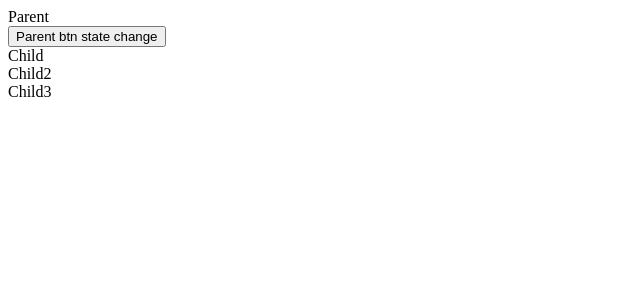
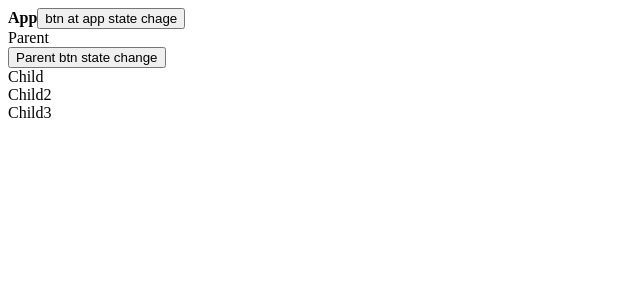
Before and after one commit to kadiri2006/react-learning, a React (Create React App) app: page / in a window 1280 px wide. Shown: the top 300 px of the page, without its empty margins (0-640 px from the left). Built offline with nearby package versions, Linux system fonts and the light colour scheme.

Commit message:
react default optimization

```diff
--- a/src/App.js
+++ b/src/App.js
@@ -1,8 +1,18 @@
-import React from "react";
+import React, { useState } from "react";
+import Child from "./Child";
 import Parent from "./Parent";
 
 export default function App() {
+  const [first, setfirst] = useState(true)
   console.log("render App");
 
-  return <Parent />;
+  return (
+    <>
+      <strong>App</strong>
+      <button onClick={()=>setfirst(!first)}>btn at app state chage</button>
+      <Parent>
+        <Child />
+      </Parent>
+    </>
+  );
 }
--- a/src/Parent.js
+++ b/src/Parent.js
@@ -1,18 +1,16 @@
-import React, { useState } from 'react'
-import Child from './Child';
+import React, {useState } from "react";
 
-export default function Parent() {
-
-    const [first, setfirst] = useState(0);
-    console.log("render parent");
-
+export default function Parent({ children }) {
+  const [first, setfirst] = useState(0);
+  console.log("render parent");
 
   return (
-      <>
-          <div>Parent</div>
-          <button onClick={()=>setfirst(first+1)}>Parent btn state change</button>
-      <Child/>
-      </>
-
-  )
+    <>
+      <div>Parent</div>
+      <button onClick={() => setfirst(first + 1)}>
+        Parent btn state change
+      </button>
+      {children}
+    </>
+  );
 }
```
